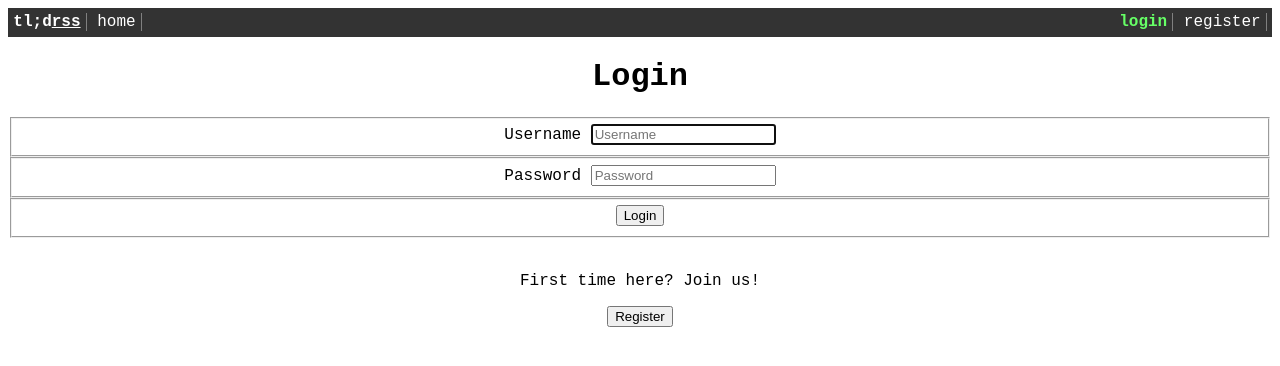
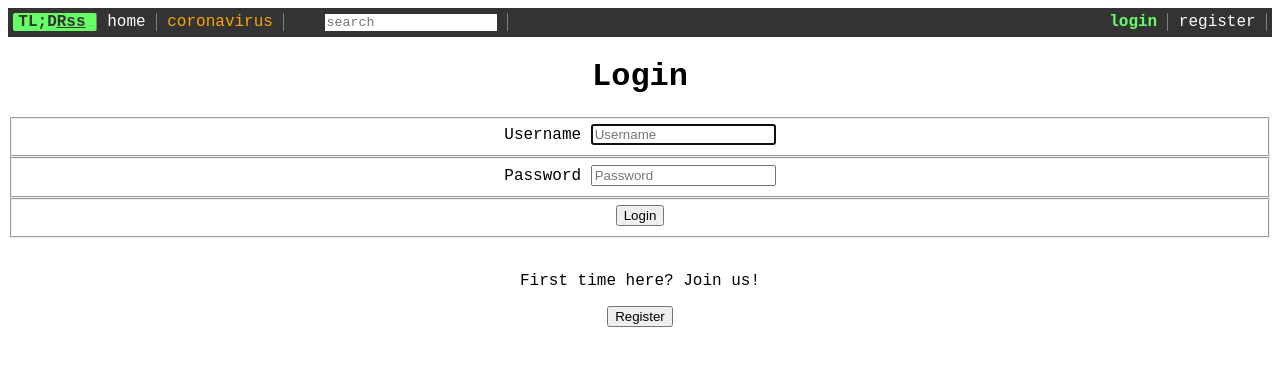
Before and after one commit to rdbishop19/TLDRss, a React (Create React App) app: page /login in a window 1280 px wide. Shown: the top 366 px of the page. Built offline with nearby package versions, Linux system fonts and the light colour scheme.

Commit message:
feat: save username/email to storage

```diff
--- a/src/components/auth/simpleAuth.js
+++ b/src/components/auth/simpleAuth.js
@@ -15,8 +15,10 @@ const login = credentials => {
     })
     .then(res => res.json())
     .then(res => {
+        // console.log(res)
         if ('valid' in res && res.valid && 'token' in res){
             sessionStorage.setItem(Settings.token_key, res.token)
+            sessionStorage.setItem("user", JSON.stringify(res.user))
             return true
         }
     })
@@ -33,9 +35,10 @@ const register = userInfo => {
     })
     .then(res => res.json())
     .then(res => {
-        console.log('register', res)
+        // console.log('register', res)
         if ('token' in res) {
             sessionStorage.setItem(Settings.token_key, res.token)
+            sessionStorage.setItem("user", JSON.stringify(res.user))
             return true
         }
     })
@@ -43,6 +46,7 @@ const register = userInfo => {
 
 const logout = () => {
     sessionStorage.removeItem(Settings.token_key)
+    sessionStorage.removeItem("user")
 }
 
 export { isAuthenticated, login, logout, register }
--- a/src/components/nav/Nav.css
+++ b/src/components/nav/Nav.css
@@ -26,13 +26,17 @@
 	float: left;
 	margin: 4pt;
 	border-right: 1px solid grey;
-	padding-right: 5px;
+	padding-right: 10px;
 	color: white;
 }
 
 
 .logo {
+	color: #333;
 	font-weight: bolder;
+	background-color: #66ff66;
+	border-radius: 2px;
+	padding-left: 5px;
 }
 
 .logo-rss {
@@ -54,13 +58,16 @@ a {
 }
 
 .special {
-	color: orange !important;
+	color: orange;
 	/* font-weight: bolder; */
 }
 
 .active-special {
+	padding: 2px;
+	color: #333;
+	background-color: orange;
 	font-weight: bolder;
-	text-decoration: underline;
+	/* text-decoration: underline; */
 }
 
 .search {
@@ -69,3 +76,12 @@ a {
 	border: none;
 	margin-left: 30px;
 }
+
+.username {
+	color: rgb(67, 255, 255);
+	font-size: medium;
+}
+
+.logout {
+	color: red;
+}
--- a/src/components/nav/NavBar.js
+++ b/src/components/nav/NavBar.js
@@ -3,11 +3,14 @@ import { NavLink, useHistory, useLocation } from 'react-router-dom'
 import { logout, isAuthenticated } from '../auth/simpleAuth'
 import './Nav.css'
 import { withRouter } from 'react-router-dom';
+import ApiManager from '../../modules/ApiManager';
 
 function NavBar() {
 
     const history = useHistory()
     const location = useLocation()
+
+    const user = isAuthenticated() ? JSON.parse(sessionStorage.getItem("user")) : null
 
     const articleId = location.state ? location.state.articleId : null
 
@@ -32,7 +35,7 @@ function NavBar() {
        <React.Fragment>
             <div className="nav-container">
                 <ul className="nav-list">
-                    <li className="nav-list-item logo"><span>tl;d<span className="logo-rss">rss</span></span></li>
+                    <li className="nav-list-item logo"><span>TL;D<span className="logo-rss">Rss</span></span></li>
                     <li className="nav-list-item"><NavLink activeClassName="active-link" to='/' exact>home</NavLink></li>
                     {isAuthenticated() ?
                         <>
@@ -40,11 +43,8 @@ function NavBar() {
                             <li className="nav-list-item"><NavLink activeClassName="active-link" to='/feed/saved'>saved</NavLink></li>
                             <li className="nav-list-item"><NavLink activeClassName="active-link" to='/feed/favorites'>favorites</NavLink></li>
                             <li className="nav-list-item"><NavLink activeClassName="active-link" to='/tldr'>tldr</NavLink></li>
-                            <li className="nav-list-item special"><NavLink activeClassName="active-special" className="special" to='/coronavirus'>coronavirus</NavLink></li>
-                            <li className="nav-list-item">
-                                <form onSubmit={handleSubmit}><input onChange={handleChange} className="search" placeholder="search" value={searchText}/></form>
-                            </li>
-                            <li className="nav-list-item float-right"><NavLink to='/login' onClick={handleLogout}>logout</NavLink></li>
+                            <li className="nav-list-item float-right logout"><NavLink to='/login' className="logout" onClick={handleLogout}>logout</NavLink></li>
+                            <li className="nav-list-item float-right username">{user && user.username}</li>
                         </>
                             :
                         <>
@@ -52,6 +52,10 @@ function NavBar() {
                             <li className="nav-list-item float-right"><NavLink activeClassName="active-link" to={{pathname:'/login', state: {articleId: articleId}}}>login</NavLink></li>
                         </>
                     }
+                    <li className="nav-list-item special"><NavLink activeClassName="active-special" className="special" to='/coronavirus'>coronavirus</NavLink></li>
+                    <li className="nav-list-item">
+                        <form onSubmit={handleSubmit}><input onChange={handleChange} className="search" placeholder="search" value={searchText}/></form>
+                    </li>
                 </ul>
             </div>
        </React.Fragment>
```
